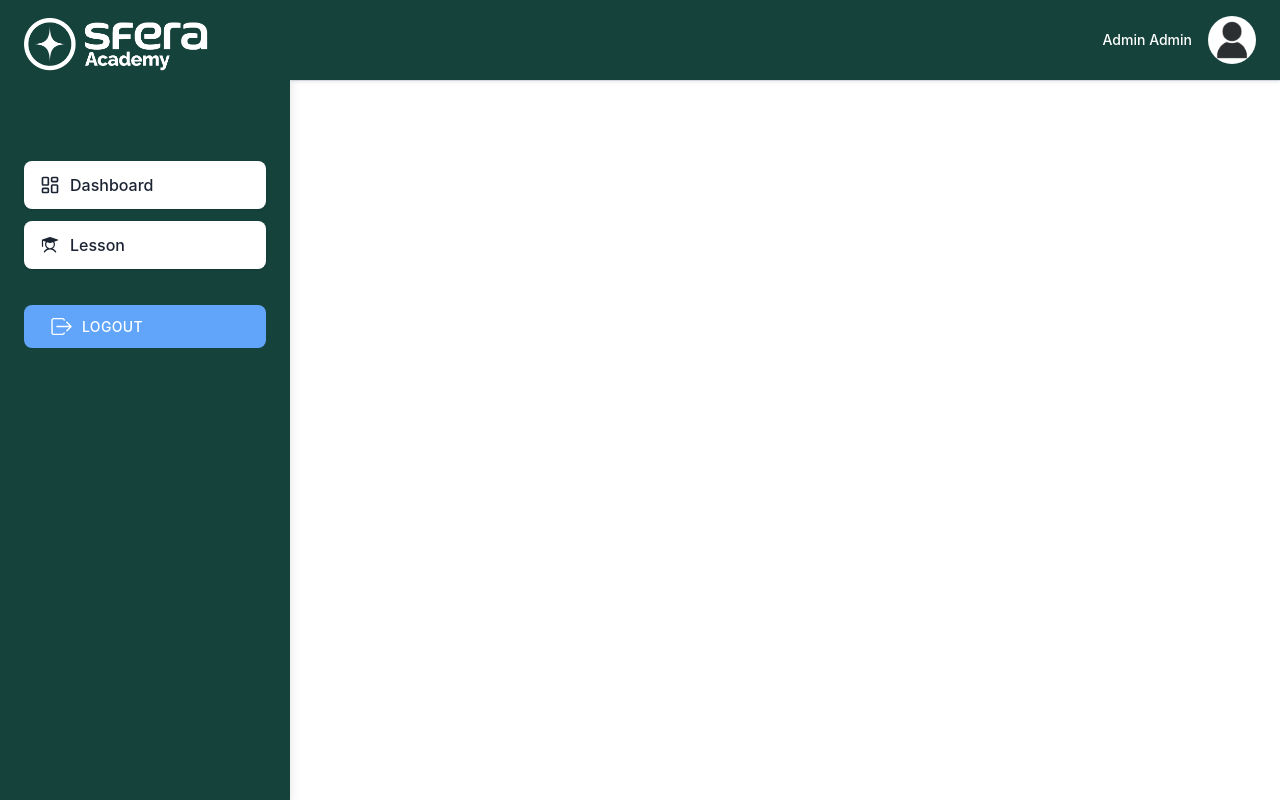
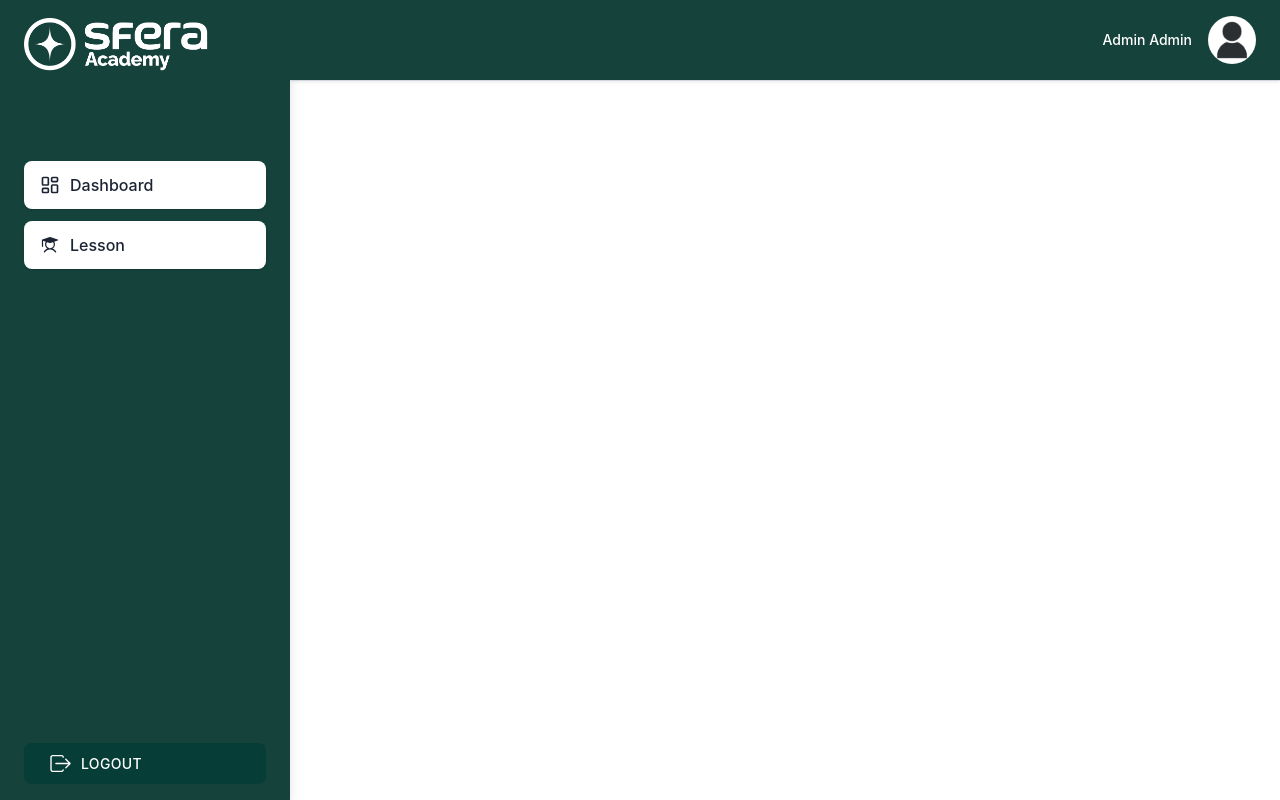
Before and after one commit to abdulazizsaidovcode/sfera-Edu, a React (Vite) app: page / in a window 1280 px wide. Built offline with nearby package versions, Linux system fonts and the light colour scheme; sample sign-in values are in the browser's storage.

Commit message:
npm run dev

```diff
--- a/src/components/custom/Sidebar/index.tsx
+++ b/src/components/custom/Sidebar/index.tsx
@@ -15,8 +15,8 @@ interface SidebarProps {
 
 const MenuItem = ({ title, to, pathname, icon }: { pathname: any, icon: any, title: string, to: string }) => {
   return (
-    <NavLink className={'text-black bg-[#6A9C89] '} to={to}>
-      <div className={`py-3 px-4 my-3 ${pathname === to ? 'bg-[#20CC6D] group relative shadow flex items-center gap-2.5  font-medium text-black duration-300 ease-in-out cursor-pointer border-none  dark:border-graydark  rounded-lg' : "bg-white hover:opacity-70 group relative shadow flex items-center gap-2.5 font-medium text-black duration-300 ease-in-out hover:bg-[#DAFBED]  cursor-pointer border-stroke  p-3 rounded-lg"}`}>
+    <NavLink className={'text-black bg-[#6A9C89]'} to={to}>
+      <div className={`py-3 px-4 my-3 ${pathname === to ? 'bg-[#063d36] group relative shadow-md flex items-center gap-2.5  font-medium text-white duration-300 ease-in-out cursor-pointer border-none rounded-lg' : "bg-white hover:opacity-70 group relative shadow flex items-center gap-2.5 font-medium text-black duration-300 ease-in-out hover:bg-[#DAFBED]  cursor-pointer border-stroke  p-3 rounded-lg"}`}>
         {icon}
         {title}
       </div>
@@ -59,12 +59,10 @@ const Sidebar = ({ sidebarOpen, setSidebarOpen, isOpenModal, setIsOpenModal }: S
     if (setIsOpenModal && isOpenModal) setIsOpenModal(!isOpenModal);
   }
 
-
-
   return (
     <aside
       ref={sidebar}
-      className={`absolute left-0 top-0 z-999 flex h-screen w-72.5 flex-col overflow-y-hidden bg-[#16423C] shadow-4 duration-300 ease-linear dark:bg-boxdark lg:static lg:translate-x-0 ${sidebarOpen ? 'translate-x-0' : '-translate-x-full'
+      className={`absolute left-0 top-0 z-999 flex h-screen w-72.5 flex-col overflow-y-hidden bg-[#16423C] shadow-4 duration-300 ease-linear  lg:static lg:translate-x-0 ${sidebarOpen ? 'translate-x-0' : '-translate-x-full'
         }`}
     >
       {/* <!-- SIDEBAR HEADER --> */}
@@ -95,86 +93,13 @@ const Sidebar = ({ sidebarOpen, setSidebarOpen, isOpenModal, setIsOpenModal }: S
           </svg>
         </button>
       </div>
-      {/* <!-- SIDEBAR HEADER --> */}
 
-      <div className="no-scrollbar flex flex-col overflow-y-auto duration-300 ease-linear">
-        {/* <!-- Sidebar Menu --> */}
+      {/* <!-- Sidebar Menu --> */}
+      <div className="no-scrollbar flex flex-col overflow-y-auto duration-300 ease-linear flex-grow">
         <nav className="mt-5 py-4 px-4 lg:mt-9 lg:px-6">
-
-          {/* <!-- Menu Group --> */}
-          <div className='flex flex-col '>
+          <div className='flex flex-col'>
             <ul className="mb-6 flex flex-col">
-              {/* <!-- Menu Item Dashboard ADMIN or SUPER_ADMIN --> */}
               <li>
-
-                {/* ADMIN MENUES */}
-
-                {/* <MenuItem
-                  title='Dashboard'
-                  icon={<LuLayoutDashboard size={20}/>}
-                  pathname={location.pathname}
-                  to='/'
-                />
-                <MenuItem
-                  title='Category'
-                  icon={<MdOutlineCategory  size={20}/>}
-                  pathname={location.pathname}
-                  to='/'
-                />
-                <MenuItem
-                  title='Group'
-                  icon={<MdGroup size={20}/>}
-                  pathname={location.pathname}
-                  to='/dd'
-                />
-                <MenuItem
-                  title='Teacher'
-                  icon={<FaChalkboardTeacher  size={20}/>}
-                  pathname={location.pathname}
-                  to='/'
-                />
-                <MenuItem
-                  title='Student'
-                  icon={<PiStudentFill size={20}/>}
-                  pathname={location.pathname}
-                  to='/'
-                /> */}
-
-                {/* TEACHER MENUES */}
-
-                {/* <MenuItem
-                  title='Dashboard'
-                  icon={<LuLayoutDashboard size={20} />}
-                  pathname={location.pathname}
-                  to='/'
-                />
-                <MenuItem
-                  title='Modul'
-                  icon={<VscFileSubmodule size={20} />}
-                  pathname={location.pathname}
-                  to='/'
-                />
-                <MenuItem
-                  title='Lesson'
-                  icon={<MdOutlinePlayLesson size={20} />}
-                  pathname={location.pathname}
-                  to='/'
-                />
-                <MenuItem
-                  title='Student'
-                  icon={<PiStudentFill size={20} />}
-                  pathname={location.pathname}
-                  to='/'
-                />
-                <MenuItem
-                  title='Homework'
-                  icon={<RiHomeOfficeLine size={20} />}
-                  pathname={location.pathname}
-                  to='/'
-                /> */}
-
-                {/* TEACHER MENUES */}
-
                 <MenuItem
                   title='Dashboard'
                   icon={<LuLayoutDashboard size={20} />}
@@ -186,15 +111,16 @@ const Sidebar = ({ sidebarOpen, setSidebarOpen, isOpenModal, setIsOpenModal }: S
                   icon={<PiStudentFill size={20} />}
                   pathname={location.pathname}
                   to='/course'
-
                 />
               </li>
             </ul>
-            <ShinyButton onClick={toggleModal} icon={<IoIosLogOut size={25} />} text='Logout' className='bg-blue-400' />
           </div>
         </nav>
-        {/* <!-- Sidebar Menu --> */}
+      </div>
 
+      {/* <!-- Logout Button at the bottom --> */}
+      <div className="px-6 py-4 self-end w-full">
+        <ShinyButton onClick={toggleModal} icon={<IoIosLogOut size={25} />} text='Logout' className='bg-[#063d36] border-none w-full' />
       </div>
     </aside>
   );
```
